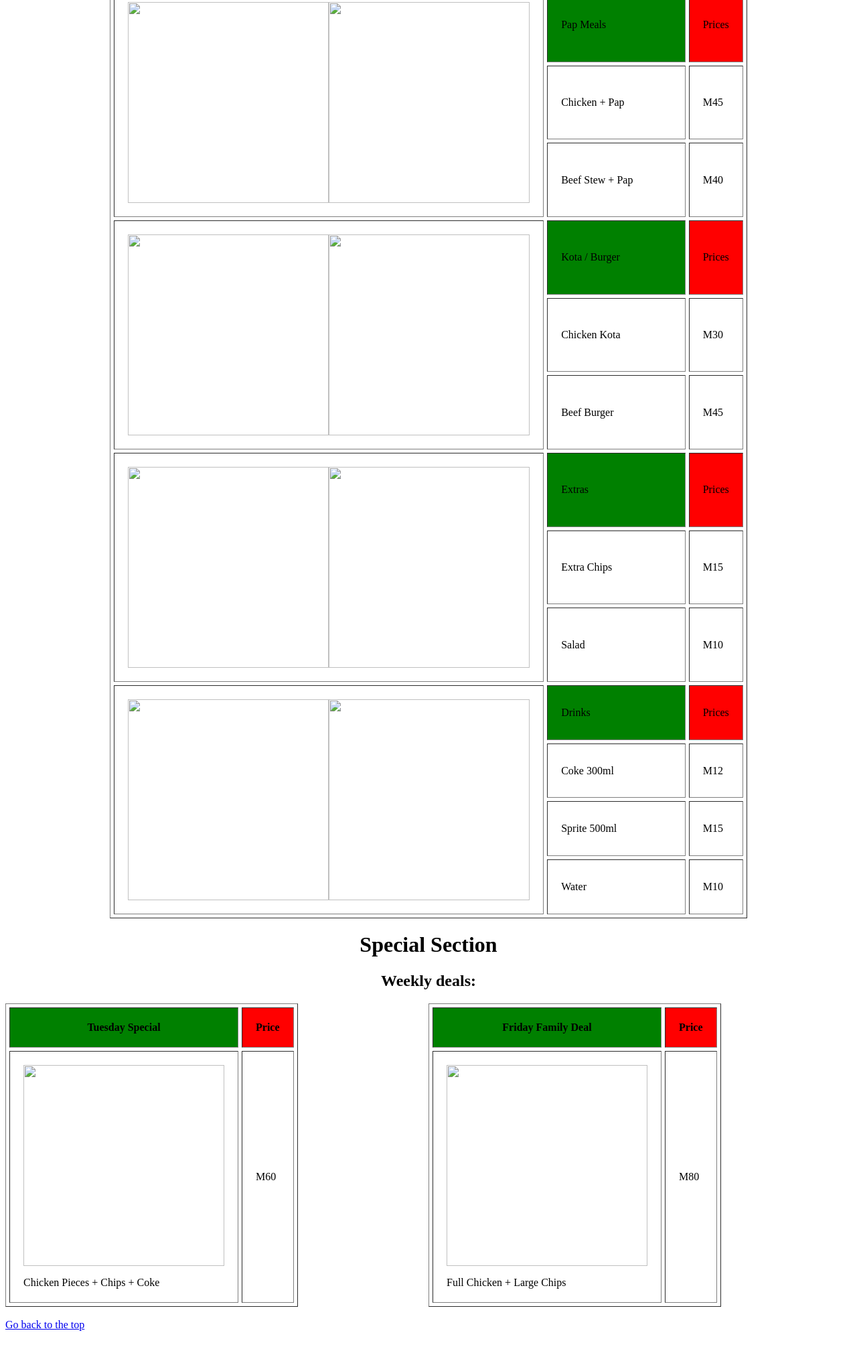
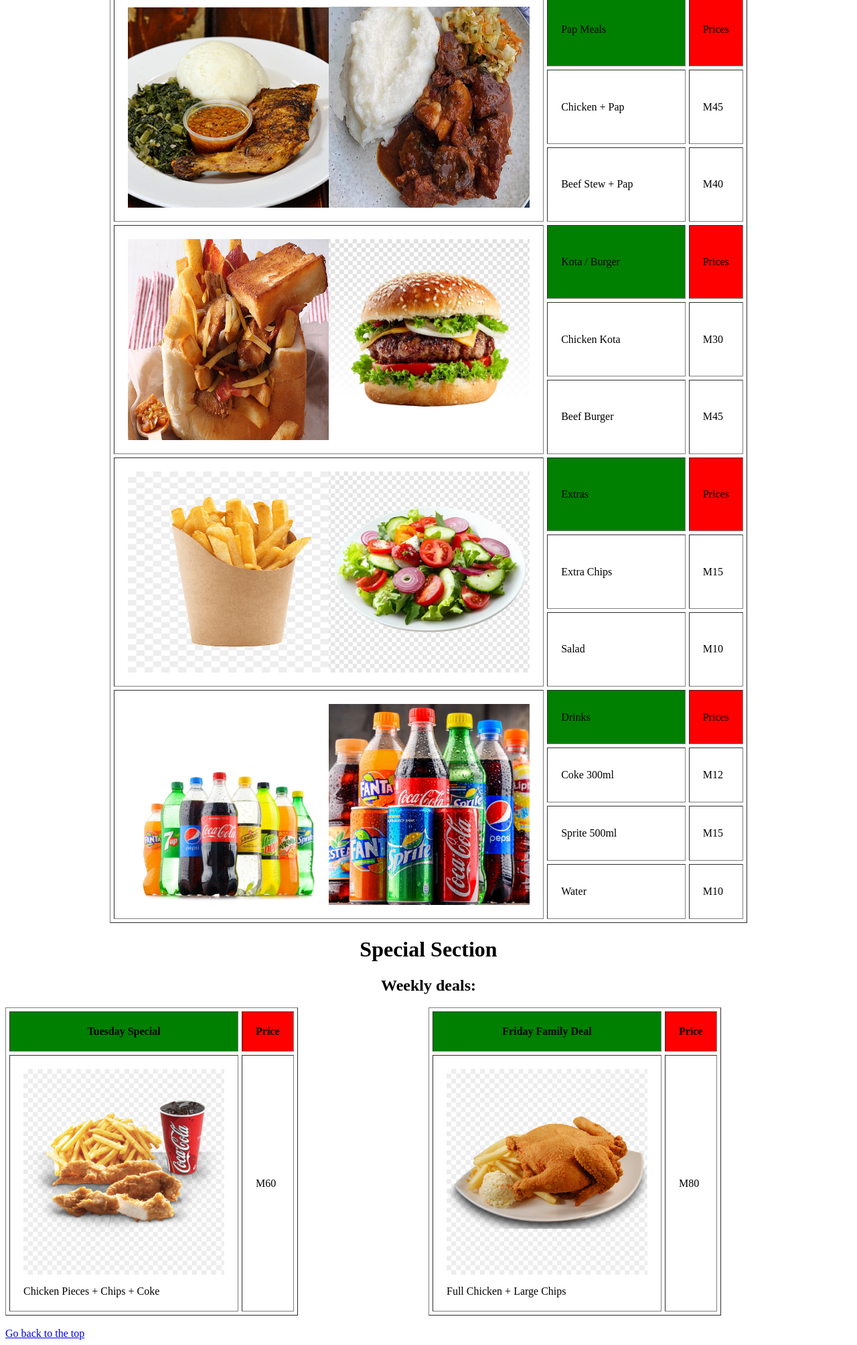
Before and after one commit to gmakaliana/maliteboho-website, a plain HTML site: page Foodmenu.htm in a window 1280 px wide. Shown: the part 586-2594 px from the top of the page at 67% size. Drawn offline with Linux system fonts and the light colour scheme.

Commit message:
Add files via upload

```diff
--- a/Foodmenu.htm
+++ b/Foodmenu.htm
@@ -26,7 +26,7 @@
 
     <tr>
 
-     <td rowspan="4"><img src="images/image7.png" width="300"><img src="images/image3.png" width="300"></td>
+     <td rowspan="4"><img src="image7.png" width="300"><img src="image3.png" width="300"></td>
      <td bgcolor="green">Chicken Meals</td>
      <td bgcolor="red">Prices</td>
 
@@ -49,7 +49,7 @@
 
     <tr>
 
-     <td rowspan="3"><img src="images/image12.png" width="300"><img src="images/image8.png" width="300" height="300"></td>
+     <td rowspan="3"><img src="image12.png" width="300"><img src="image8.png" width="300" height="300"></td>
      <td bgcolor="green">Pap Meals</td>
      <td bgcolor="red">Prices</td>
 
@@ -67,7 +67,7 @@
 
      <tr>
 
-     <td rowspan="3"><img src="images/image9.jpg" width="300" height="300"><img src="images/image13.jpg" width="300"></td>
+     <td rowspan="3"><img src="image9.jpg" width="300" height="300"><img src="image13.jpg" width="300"></td>
      <td bgcolor="green">Kota / Burger</td>
      <td bgcolor="red">Prices</td>
 
@@ -85,7 +85,7 @@
 
      <tr>
 
-     <td rowspan="3"><img src="images/image10.png" width="300" height="300"><img src="images/image11.jpg" width="300" height="300"></td>
+     <td rowspan="3"><img src="image10.png" width="300" height="300"><img src="image11.jpg" width="300" height="300"></td>
      <td bgcolor="green">Extras</td>
      <td bgcolor="red">Prices</td>
 
@@ -103,7 +103,7 @@
 
     <tr>
 
-     <td rowspan="4"><img src="images/image14.jpg" width="300"><img src="images/image15.jpg" width="300"></td>
+     <td rowspan="4"><img src="image14.jpg" width="300"><img src="image15.jpg" width="300"></td>
      <td bgcolor="green">Drinks</td>
      <td bgcolor="red">Prices</td>
 
@@ -136,7 +136,7 @@
     </tr>
 
     <tr>
-     <td><img src="images/image2.png" width="300"><p>Chicken Pieces + Chips + Coke </p></td>
+     <td><img src="image2.png" width="300"><p>Chicken Pieces + Chips + Coke </p></td>
      <td>M60</td>
     </tr>
 
@@ -149,7 +149,7 @@
     </tr>
 
     <tr>
-     <td><img src="images/image3.png" width="300"><p>Full Chicken + Large Chips</p></td>
+     <td><img src="image3.png" width="300"><p>Full Chicken + Large Chips</p></td>
      <td>M80</td>
     </tr>
 
```
Also changed, not shown: Aboutus.htm (+4 -4 lines), index.htm (+1 -1 lines).
